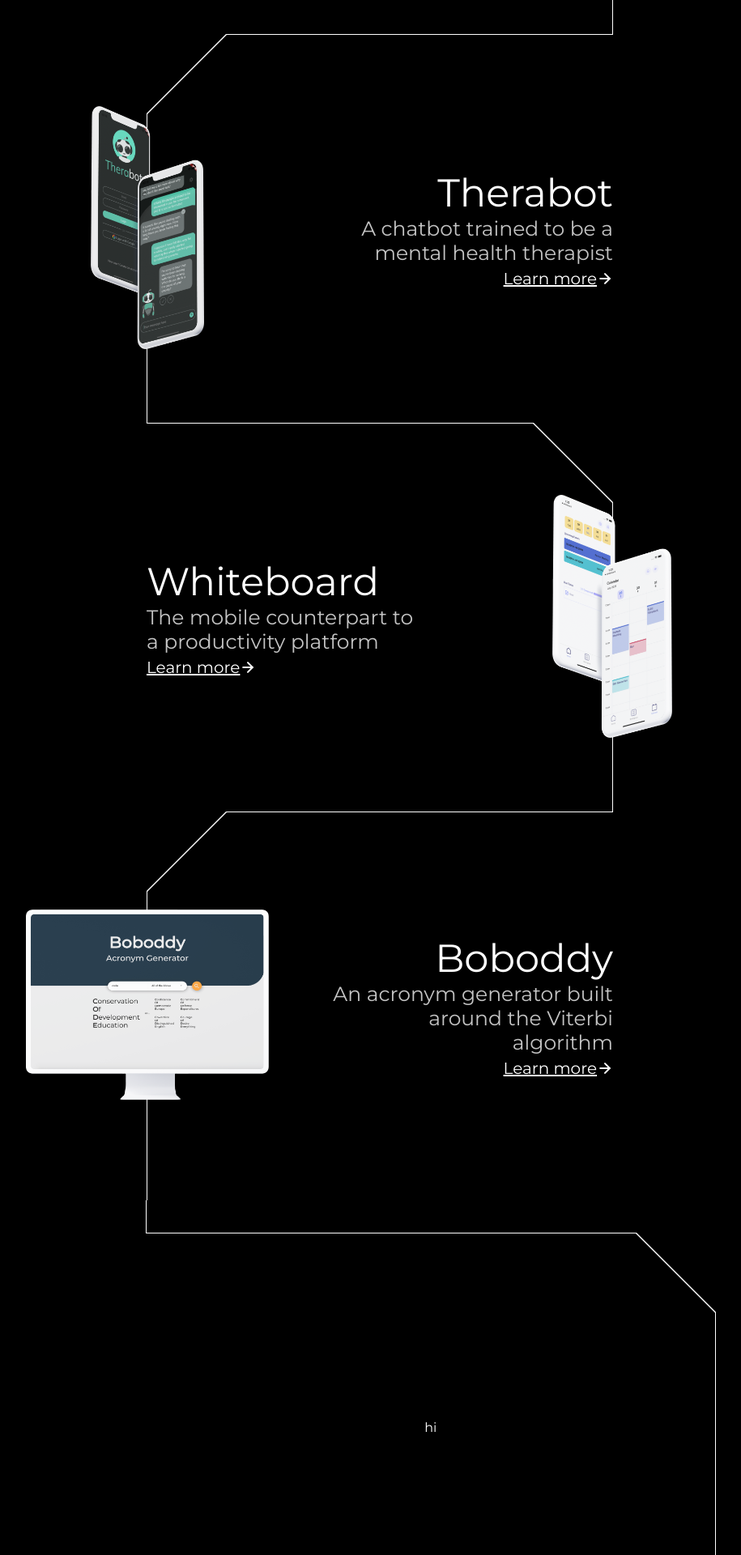
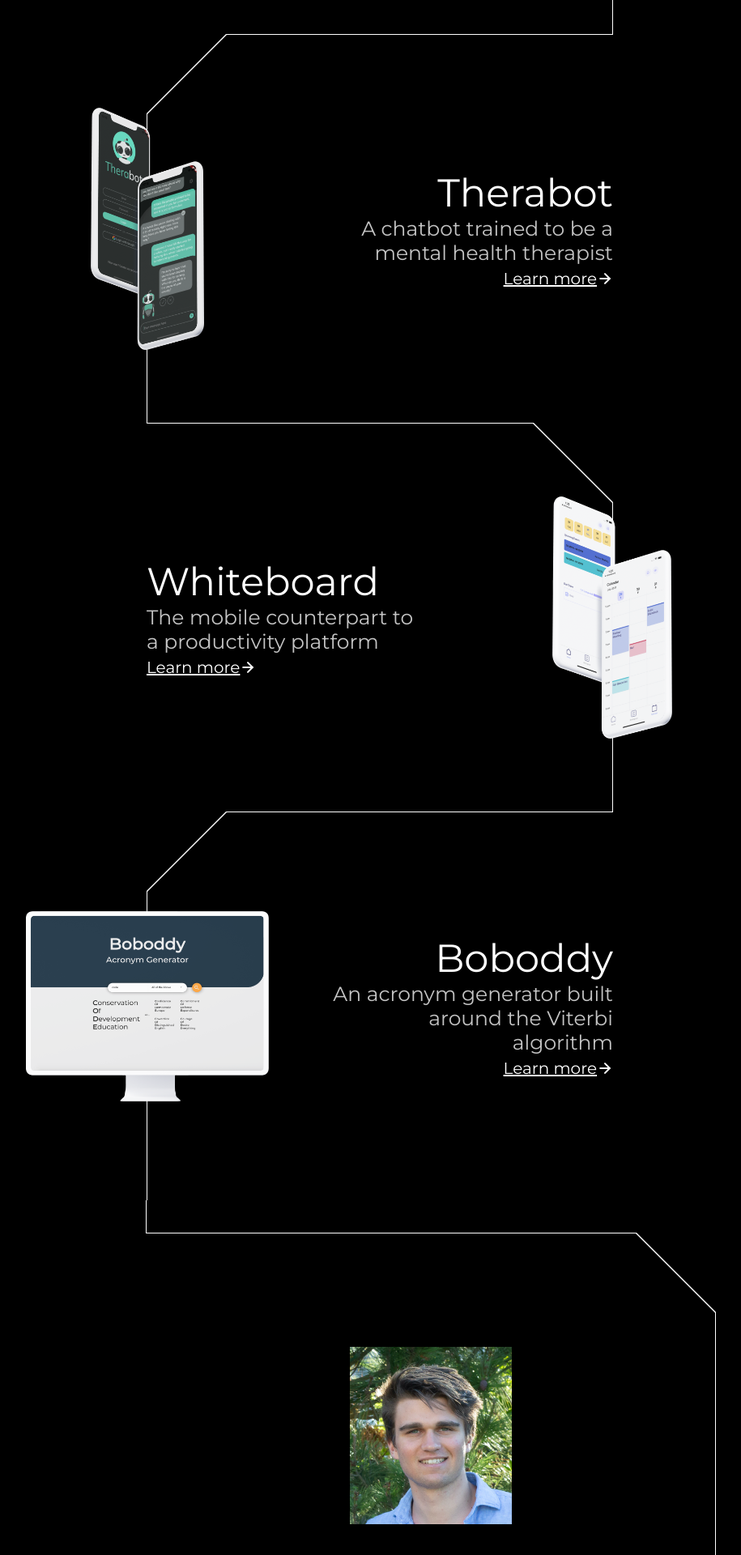
Before and after one commit to jakeane/portfolio, a Next.js app: page / in a window 1280 px wide. Shown: the part 2118-4038 px from the top of the page at 81% size, without its empty margins (139-1054 px from the left). Built offline with nearby package versions, Linux system fonts and the light colour scheme.

Commit message:
fix project images

```diff
--- a/components/sections/About.tsx
+++ b/components/sections/About.tsx
@@ -1,11 +1,19 @@
 import React from 'react';
+import Image from 'next/image';
+
+import AngledCorner from 'components/utils/AngledCorner';
 import styles from 'styles/About.module.css';
-import AngledCorner from '../utils/AngledCorner';
+
+import profile from 'public/images/jackkeane.jpg';
 
 const About: React.ForwardRefRenderFunction<HTMLDivElement> = (_props, ref) => (
   <div className={styles.main} ref={ref}>
-    <AngledCorner right width={55} height={60} >
-      <div>hi</div>
+    <AngledCorner right width={55} height={60}>
+      <div className={styles.container}>
+        <div className={styles.img}>
+          <Image src={profile} alt='profile' />
+        </div>
+      </div>
     </AngledCorner>
   </div>
 );
--- a/components/sections/Projects.tsx
+++ b/components/sections/Projects.tsx
@@ -5,8 +5,19 @@ import AngledCorner from 'components/utils/AngledCorner';
 
 import projects from 'public/data/projects.json';
 import rightArrow from 'public/icons/right_arrow.svg';
+import betmate from 'public/clays/betmate.png';
+import therabot from 'public/clays/therabot.png';
+import whiteboard from 'public/clays/whiteboard.png';
+import boboddy from 'public/clays/boboddy.png';
 
 import styles from 'styles/Projects.module.css';
+
+const CLAYS: Record<string, any> = {
+  betmate,
+  therabot,
+  whiteboard,
+  boboddy,
+};
 
 const Projects: React.ForwardRefRenderFunction<HTMLDivElement> = (_props, ref) => (
   <div className={styles.main} ref={ref}>
@@ -18,19 +29,8 @@ const Projects: React.ForwardRefRenderFunction<HTMLDivElement> = (_props, ref) =
           width={!i ? 50 : 45}
         >
           <div className={`${i % 2 ? styles.card_left : styles.card_right} ${i === 0 ? styles.head_proj : ''}`}>
-            <div
-              style={
-                i % 2
-                  ? { marginLeft: -p.clay.width / 2 }
-                  : { marginRight: -p.clay.width / 2 }
-              }
-            >
-              <Image
-                src={`/clays/${p.clay.file}.png`}
-                alt={p.clay.file}
-                width={p.clay.width}
-                height={p.clay.height}
-              />
+            <div className={styles[p.clay]}>
+              <Image src={CLAYS[p.clay]} alt={p.clay} />
             </div>
             <div className={`${i % 2 ? styles.data_left : styles.data_right}`}>
               <h3 className={styles.name}>{p.name}</h3>
--- a/public/data/projects.json
+++ b/public/data/projects.json
@@ -2,37 +2,21 @@
     {
         "name": "BetMate",
         "description": "A platform to spectate and wager on chess matches",
-        "clay": {
-            "file": "betmate",
-            "width": 300,
-            "height": 202.85
-        }
+        "clay": "betmate"
     },
     {
         "name": "Therabot",
         "description": "A chatbot trained to be a mental health therapist",
-        "clay": {
-            "file": "therabot",
-            "width": 140.93,
-            "height": 300
-        }
+        "clay": "therabot"
     },
     {
         "name": "Whiteboard",
         "description": "The mobile counterpart to a productivity platform",
-        "clay": {
-            "file": "whiteboard",
-            "width": 148.53,
-            "height": 300
-        }
+        "clay": "whiteboard"
     },
     {
         "name": "Boboddy",
         "description": "An acronym generator built around the Viterbi algorithm",
-        "clay": {
-            "file": "boboddy",
-            "width": 300,
-            "height": 235.53
-        }
+        "clay": "boboddy"
     }
 ]
--- a/styles/About.module.css
+++ b/styles/About.module.css
@@ -1,3 +1,8 @@
 .main {
     margin-left: 24.95vw;
 }
+
+.img {
+    width: 200px;
+    height: 200px;
+}
--- a/styles/Projects.module.css
+++ b/styles/Projects.module.css
@@ -1,8 +1,6 @@
 .main {
     margin-left: 20vw;
 }
-
-
 
 .tail_proj {
     margin-left: 5vw;
@@ -73,3 +71,27 @@
     font-size: 20px;
     text-decoration: underline;
 }
+
+.betmate {
+    margin-right: -150px;
+    width: 300px;
+    height: 202.85px;
+}
+
+.therabot {
+    margin-left: -70.465px;
+    width: 140.93px;
+    height: 300px;
+}
+
+.whiteboard {
+    margin-right: -74.265px;
+    width: 148.53px;
+    height: 300px;
+}
+
+.boboddy {
+    margin-left: -150px;
+    width: 300px;
+    height: 235.53px;
+}
```
Also changed, not shown: public/images/jackkeane.jpg (added).
